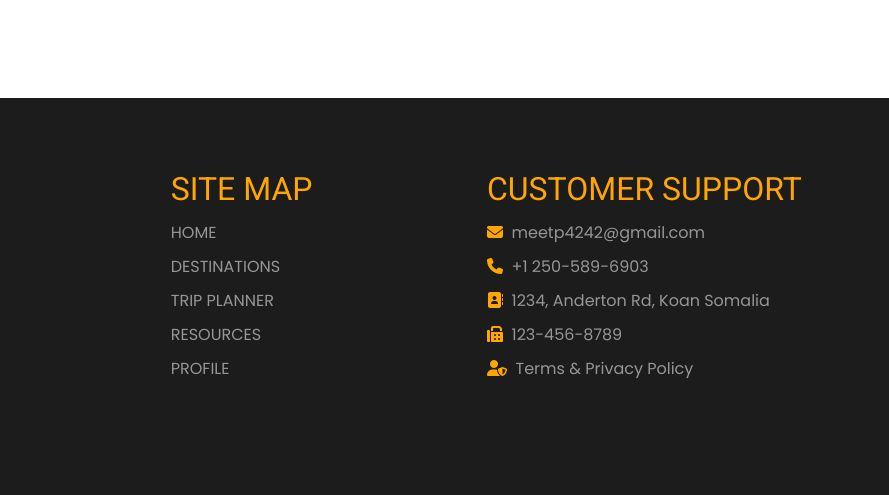
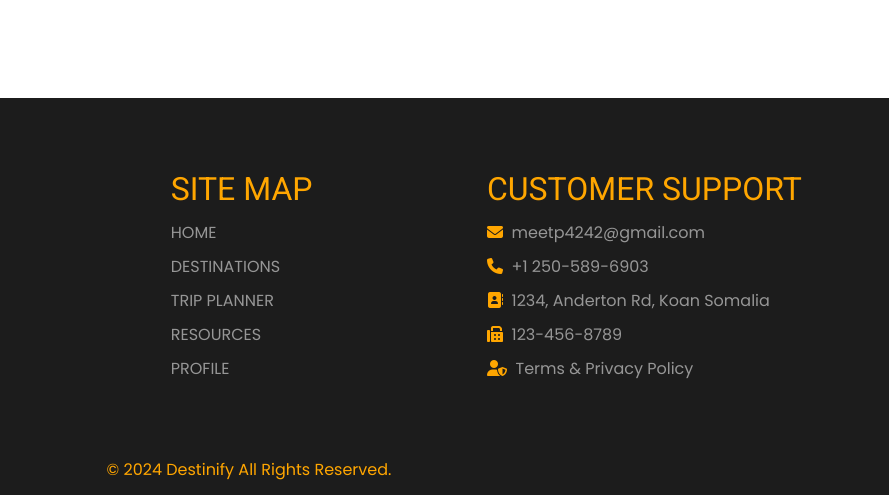
Before and after one commit to xcoder404/DGL-213-fianl-project, a plain HTML site: page destination.html in a window 1280 px wide. Shown: the part 2617-3112 px from the top of the page, 391-1280 px from the left. Before the commit the page ends 3075 px from the top, so only its background shows below. Drawn offline with nearby package versions, Linux system fonts and the light colour scheme.

Commit message:
Add copyright statement

```diff
--- a/destination.html
+++ b/destination.html
@@ -410,6 +410,7 @@
       </div>
     </main>
     <footer>
+      <div class="footer-flex">
         <div>
           <img src="./assests/destinify-removebg-preview.png" alt="Logo" />
         </div>
@@ -447,6 +448,8 @@
             </li>
           </ul>
         </div>
+      </div>
+      <p>&copy; 2024 Destinify All Rights Reserved.</p>
     </footer>
     <script src="./javascript/destination.js"></script>
 
--- a/style.css
+++ b/style.css
@@ -324,7 +324,7 @@ footer img {
   width: 300px;
 }
 
-footer {
+.footer-flex {
   display: flex;
   justify-content: space-around;
   align-items: center;
@@ -356,7 +356,10 @@ footer ul a:hover {
 footer ul i {
   color: rgb(255, 166, 0);
 }
-
+footer p{
+  text-align: center;
+  color: var(--primary-color);
+}
 /* ----------- DIALOG SECTION -------- */
 
 dialog::backdrop {
```
Also changed, not shown: index.html (+3 -0 lines), profile.html (+3 -0 lines), resources.html (+3 -0 lines), tripplanner.html (+3 -0 lines). Lines whose indentation alone changed are shown as unchanged.
